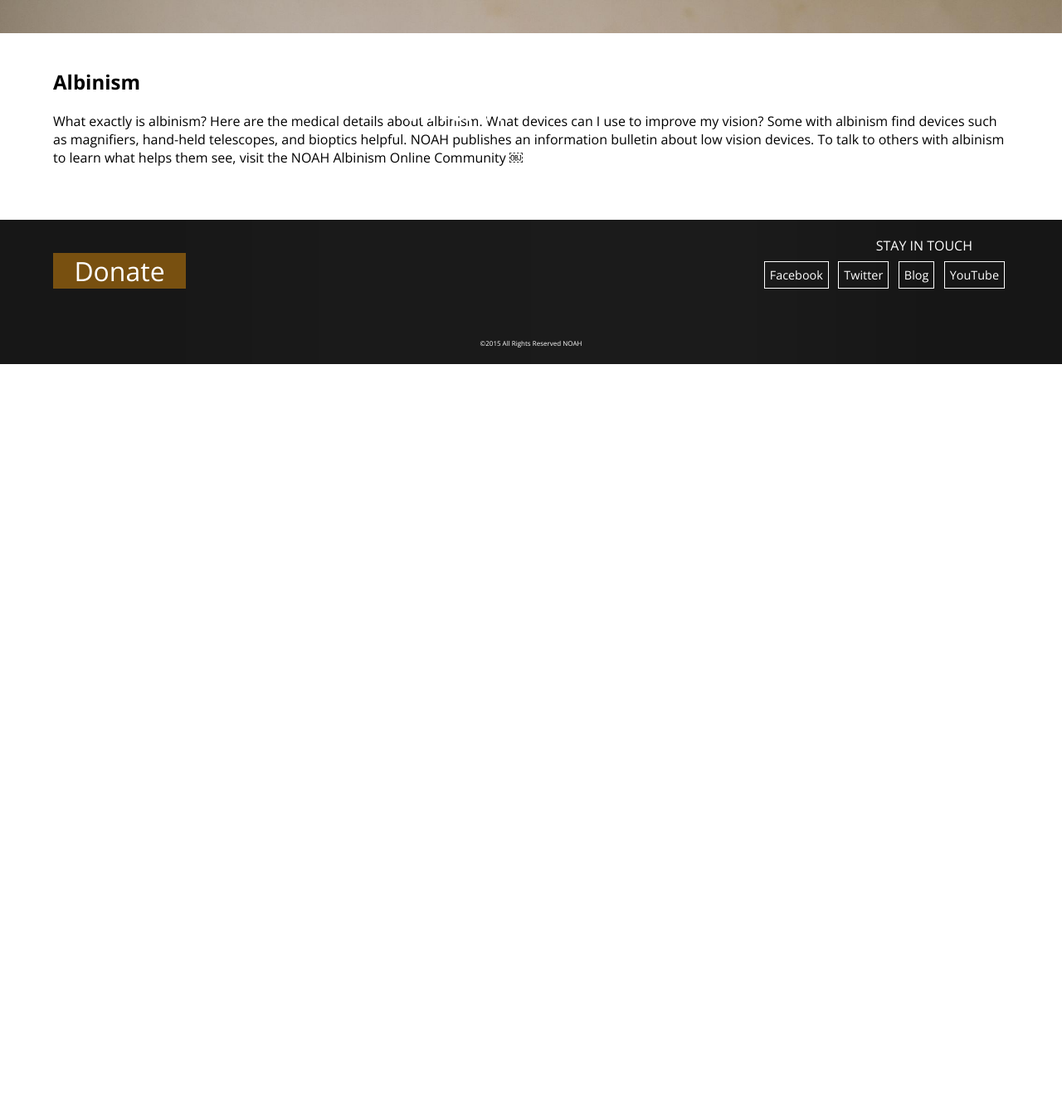
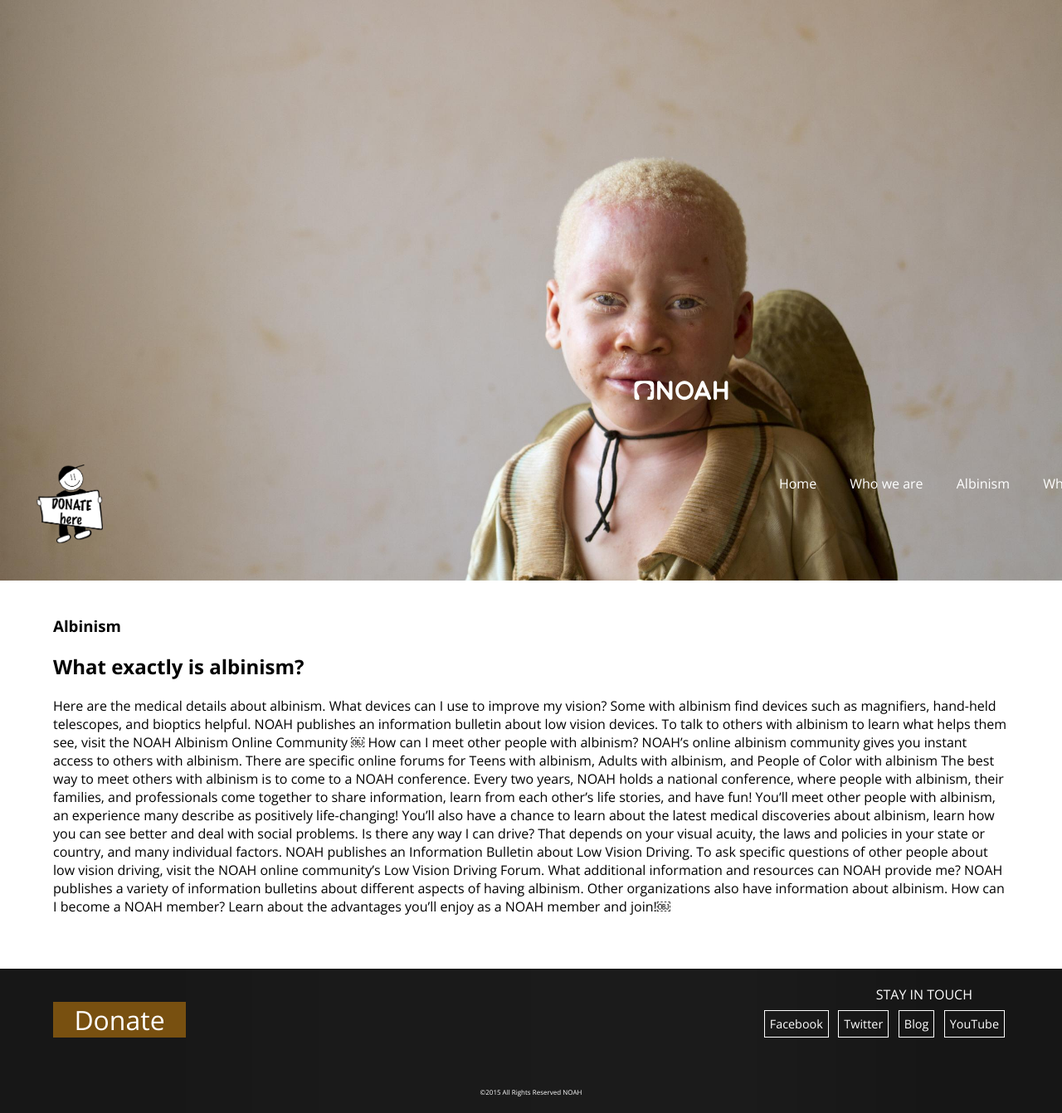
Before and after one commit to lorefranko/noah-albinism, a Jekyll site: the page built from albinism.html, in a window 1280 px wide. Shown: the whole page at 83% size. Built offline with Jekyll 4.4.1, drawn with Linux system fonts in a browser that asks for light colours; nearby versions of some CDN libraries; Markdown is read by kramdown in place of the engine named in the settings; before the commit the page ends 900 px from its top, so only the background shows below that.

Commit message:
refactor (main) updated full width nav
updated style and add sub menu on full width nav

```diff
--- a/_includes/nav.html
+++ b/_includes/nav.html
@@ -1,17 +1,36 @@
 
  <nav id="{{include.navid}}">
        <ul class="ul-nav-width">
-        <li><a href="#top"><img class="logo" src="images/logo-noah-white.svg" alt="logo"></a></li>
-        <li><a href="{{site.baseurl}}/index.html" class="{% if page.url == '/index.html' %}current{% endif %}">Home</a>
-					<ul>
-						<li><a href="{{site.baseurl}}/community.html" class="{% if page.url == '/community.html' %}current{% endif %} subs">On-Line Community</a></li>
-					</ul>
+        <li><a href="{{site.baseurl}}/index.html"><img class="logo" src="images/logo-noah-white.svg" alt="logo"></a></li>
+        <li><a href="{{site.baseurl}}/index.html" class="{% if page.url == '/index.html' %}current{% endif %}">Home</a></li>
+
+        <li><a href="{{site.baseurl}}/who.html" class="{% if page.url == '/who.html' %}current{% endif %}">Who we are</a></li>
+
+        <li><a href="{{site.baseurl}}/albinism.html" class="{% if page.url == '/albinism.html' %}current{% endif %}">Albinism</a>
+          <ul>
+            <li><a href="{{site.baseurl}}/children.html" class="{% if page.url == '/children.html' %}current{% endif %}">Children</a></li>
+            <li><a href="{{site.baseurl}}/students.html" class="{% if page.url == '/students.html' %}current{% endif %}">Students</a></li>
+          </ul>
         </li>
 
-        <li><a href="{{site.baseurl}}/who.html" class="{% if page.url == '/who.html' %}current{% endif %}">Who we are</a></li>
-        <li><a href="{{site.baseurl}}/albinism.html" class="{% if page.url == '/albinism.html' %}current{% endif %}">Albinism</a></li>
-        <li><a href="{{site.baseurl}}/whats-going-on.html" class="{% if page.url == '/whats-going-on.html' %}current{% endif %}">What's Going On</a></li>
-        <li><a href="{{site.baseurl}}/get-involved.html" class="{% if page.url == '/get-involved.html' %}current{% endif %}">Get Involved</a></li>
-        <li><a href="{{site.baseurl}}/donate.html" class="{% if page.url == '/donate.html' %}current{% endif %}">Donate</a></li>
+        <li><a href="{{site.baseurl}}/whats-going-on.html" class="{% if page.url == '/whats-going-on.html' %}current{% endif %}">What's Going On</a>
+          <ul>
+            <li><a href="#projects">Projects</a></li>
+            <li><a href="#events">Events</a></li>
+            <li><a href="#blog">Blog</a></li>
+          </ul>
+        </li>
+
+        <li><a href="{{site.baseurl}}/get-involved.html" class="{% if page.url == '/get-involved.html' %}current{% endif %}">Get Involved</a>
+          <ul>
+            <li><a href="#membership">Membership</a></li>
+            <li><a href="#fundraising">Fundraising</a></li>
+            <li><a href="#volunteer">Volunteer</a></li>
+          </ul>
+        </li>
+
+        <li><a href="{{site.baseurl}}/donate.html" class="{% if page.url == '/donate.html' %}current{% endif %}">Donate</a>
+        </li>
+
        </ul>
  </nav>
--- a/albinism.html
+++ b/albinism.html
@@ -1,14 +1,40 @@
 ---
 layout: default
 ---
+<section>
   <h1>Albinism</h1>
-  <p>What exactly is albinism?
-Here are the medical details about albinism.
 
-What devices can I use to improve my vision?
-Some with albinism find devices such as magnifiers, hand-held telescopes, and bioptics helpful. NOAH publishes an information bulletin about low vision devices.
+		<h2>What exactly is albinism?</h2>
+		Here are the medical details about albinism.
+
+		What devices can I use to improve my vision?
+		Some with albinism find devices such as magnifiers, hand-held telescopes, and bioptics helpful. NOAH publishes an information bulletin about low vision devices.
 
 
-To talk to others with albinism to learn what helps them see, visit the NOAH Albinism Online Community ￼
+		To talk to others with albinism to learn what helps them see, visit the NOAH Albinism Online Community ￼
 
-</p>
+
+		How can I meet other people with albinism?
+
+		NOAH’s online albinism community gives you instant access to others with albinism. There are specific online forums for Teens with albinism, Adults with albinism, and People of Color with albinism
+
+		The best way to meet others with albinism is to come to a NOAH conference. Every two years, NOAH holds a national conference, where people with albinism, their families, and professionals come together to share information, learn from each other’s life stories, and have fun! You’ll meet other people with albinism, an experience many describe as positively life-changing! You’ll also have a chance to learn about the latest medical discoveries about albinism, learn how you can see better and deal with social problems.
+
+
+		Is there any way I can drive?
+
+		That depends on your visual acuity, the laws and policies in your state or country, and many individual factors. NOAH publishes an Information Bulletin about Low Vision Driving.
+
+		To ask specific questions of other people about low vision driving, visit the NOAH online community’s Low Vision Driving Forum.
+
+
+		What additional information and resources can NOAH provide me?
+
+		NOAH publishes a variety of information bulletins about different aspects of having albinism.
+		Other organizations also have information about albinism.
+
+
+		How can I become a NOAH member?
+
+		Learn about the advantages you’ll enjoy as a NOAH member and join!￼</p>
+</section>
--- a/css/style.css
+++ b/css/style.css
@@ -122,9 +122,9 @@
 
 /* line 8, /Users/LorenaFranco/Documents/GDx6/Interactive 5/noah-albinism/scss/components/main */
 header {
-  background: transparent url("../images/angel.jpg") no-repeat fixed center;
+  background: transparent url("../images/angel.jpg") no-repeat center;
   background-size: cover;
-  padding: 20px; }
+  padding: 350px; }
   /* line 91, /Users/LorenaFranco/Documents/GDx6/Interactive 5/noah-albinism/scss/mixins */
   header {
     *zoom: 1; }
@@ -161,10 +161,56 @@
     color: #fff;
     text-decoration: none; }
   /* line 45, /Users/LorenaFranco/Documents/GDx6/Interactive 5/noah-albinism/scss/components/main */
-  #full-width-menu .subs {
-    display: none; }
-
-/* line 51, /Users/LorenaFranco/Documents/GDx6/Interactive 5/noah-albinism/scss/components/main */
+  #full-width-menu ul {
+    text-align: left;
+    display: inline;
+    margin: 0;
+    padding: 15px 4px 17px 0;
+    list-style: none; }
+  /* line 53, /Users/LorenaFranco/Documents/GDx6/Interactive 5/noah-albinism/scss/components/main */
+  #full-width-menu ul li {
+    display: inline-block;
+    margin-right: -4px;
+    position: relative;
+    padding: 15px 20px;
+    cursor: pointer;
+    transition: all 0.2s; }
+  /* line 65, /Users/LorenaFranco/Documents/GDx6/Interactive 5/noah-albinism/scss/components/main */
+  #full-width-menu ul li:hover {
+    background: #555;
+    color: #fff; }
+  /* line 69, /Users/LorenaFranco/Documents/GDx6/Interactive 5/noah-albinism/scss/components/main */
+  #full-width-menu ul li ul {
+    padding: 0;
+    position: absolute;
+    top: 48px;
+    left: 0;
+    width: 150px;
+    box-shadow: none;
+    display: none;
+    opacity: 0;
+    visibility: hidden;
+    -webkit-transiton: opacity 0.2s;
+    -moz-transition: opacity 0.2s;
+    -ms-transition: opacity 0.2s;
+    -o-transition: opacity 0.2s;
+    -transition: opacity 0.2s; }
+  /* line 87, /Users/LorenaFranco/Documents/GDx6/Interactive 5/noah-albinism/scss/components/main */
+  #full-width-menu ul li ul li {
+    background: #555;
+    display: block;
+    color: #fff;
+    text-shadow: 0 -1px 0 #000; }
+  /* line 93, /Users/LorenaFranco/Documents/GDx6/Interactive 5/noah-albinism/scss/components/main */
+  #full-width-menu ul li ul li:hover {
+    background: #666; }
+  /* line 94, /Users/LorenaFranco/Documents/GDx6/Interactive 5/noah-albinism/scss/components/main */
+  #full-width-menu ul li:hover ul {
+    display: block;
+    opacity: 1;
+    visibility: visible; }
+
+/* line 102, /Users/LorenaFranco/Documents/GDx6/Interactive 5/noah-albinism/scss/components/main */
 #my-button {
   position: absolute;
   right: 0;
@@ -174,16 +220,17 @@
     #my-button {
       display: none; } }
 
-/* line 61, /Users/LorenaFranco/Documents/GDx6/Interactive 5/noah-albinism/scss/components/main */
+/* line 112, /Users/LorenaFranco/Documents/GDx6/Interactive 5/noah-albinism/scss/components/main */
 #top {
   display: block; }
 
-/* line 64, /Users/LorenaFranco/Documents/GDx6/Interactive 5/noah-albinism/scss/components/main */
+/* line 115, /Users/LorenaFranco/Documents/GDx6/Interactive 5/noah-albinism/scss/components/main */
 .logo {
   z-index: 999;
-  width: 150px; }
-
-/* line 70, /Users/LorenaFranco/Documents/GDx6/Interactive 5/noah-albinism/scss/components/main */
+  width: 150px;
+  float: left; }
+
+/* line 123, /Users/LorenaFranco/Documents/GDx6/Interactive 5/noah-albinism/scss/components/main */
 #my-menu .mm-list a.mm-subopen {
   right: 40px; }
 
@@ -192,10 +239,10 @@
     display: none; } }
 
 /* ----------Section-1--------*/
-/* line 83, /Users/LorenaFranco/Documents/GDx6/Interactive 5/noah-albinism/scss/components/main */
+/* line 136, /Users/LorenaFranco/Documents/GDx6/Interactive 5/noah-albinism/scss/components/main */
 .section-1 {
   margin: 5%; }
-  /* line 85, /Users/LorenaFranco/Documents/GDx6/Interactive 5/noah-albinism/scss/components/main */
+  /* line 138, /Users/LorenaFranco/Documents/GDx6/Interactive 5/noah-albinism/scss/components/main */
   .section-1 h1 {
     margin-top: 100px;
     border: red; }
@@ -214,19 +261,19 @@
 	float: left;
 }
 */
-/* line 105, /Users/LorenaFranco/Documents/GDx6/Interactive 5/noah-albinism/scss/components/main */
+/* line 158, /Users/LorenaFranco/Documents/GDx6/Interactive 5/noah-albinism/scss/components/main */
 .image-2-3 {
   width: 60%; }
 
 /* ----------Donate Button-----------*/
-/* line 111, /Users/LorenaFranco/Documents/GDx6/Interactive 5/noah-albinism/scss/components/main */
+/* line 164, /Users/LorenaFranco/Documents/GDx6/Interactive 5/noah-albinism/scss/components/main */
 .donateContainer {
   position: relative;
   width: 207px;
   margin: -140px 100px 0 20px;
   z-index: 999; }
 
-/* line 117, /Users/LorenaFranco/Documents/GDx6/Interactive 5/noah-albinism/scss/components/main */
+/* line 170, /Users/LorenaFranco/Documents/GDx6/Interactive 5/noah-albinism/scss/components/main */
 .donate {
   margin: auto;
   position: relative;
@@ -235,18 +282,18 @@
   z-index: 2;
   display: block; }
 
-/* line 126, /Users/LorenaFranco/Documents/GDx6/Interactive 5/noah-albinism/scss/components/main */
+/* line 179, /Users/LorenaFranco/Documents/GDx6/Interactive 5/noah-albinism/scss/components/main */
 .donate-here {
   width: 50%; }
 
-/* line 129, /Users/LorenaFranco/Documents/GDx6/Interactive 5/noah-albinism/scss/components/main */
+/* line 182, /Users/LorenaFranco/Documents/GDx6/Interactive 5/noah-albinism/scss/components/main */
 .donate:hover + .rays {
   height: 200px;
   width: 200px;
   opacity: 1;
   margin-top: -105px; }
 
-/* line 135, /Users/LorenaFranco/Documents/GDx6/Interactive 5/noah-albinism/scss/components/main */
+/* line 188, /Users/LorenaFranco/Documents/GDx6/Interactive 5/noah-albinism/scss/components/main */
 .rays {
   -webkit-transform-origin: center;
       -ms-transform-origin: center;
@@ -267,18 +314,18 @@
           animation: godrays 10s ease-in-out alternate infinite; }
 
 @-webkit-keyframes godrays {
-  /* line 149, /Users/LorenaFranco/Documents/GDx6/Interactive 5/noah-albinism/scss/components/main */
+  /* line 202, /Users/LorenaFranco/Documents/GDx6/Interactive 5/noah-albinism/scss/components/main */
   to {
     -webkit-transform: rotate(360deg);
             transform: rotate(360deg); } }
 
 @keyframes godrays {
-  /* line 149, /Users/LorenaFranco/Documents/GDx6/Interactive 5/noah-albinism/scss/components/main */
+  /* line 202, /Users/LorenaFranco/Documents/GDx6/Interactive 5/noah-albinism/scss/components/main */
   to {
     -webkit-transform: rotate(360deg);
             transform: rotate(360deg); } }
 
-/* line 154, /Users/LorenaFranco/Documents/GDx6/Interactive 5/noah-albinism/scss/components/main */
+/* line 207, /Users/LorenaFranco/Documents/GDx6/Interactive 5/noah-albinism/scss/components/main */
 .donate-footer {
   font-size: 2em;
   background-size: 200px;
@@ -286,16 +333,16 @@
   margin-left: 5%;
   width: 160px;
   text-align: center; }
-  /* line 161, /Users/LorenaFranco/Documents/GDx6/Interactive 5/noah-albinism/scss/components/main */
+  /* line 214, /Users/LorenaFranco/Documents/GDx6/Interactive 5/noah-albinism/scss/components/main */
   .donate-footer a {
     text-decoration: none;
     color: #fff; }
-  /* line 165, /Users/LorenaFranco/Documents/GDx6/Interactive 5/noah-albinism/scss/components/main */
+  /* line 218, /Users/LorenaFranco/Documents/GDx6/Interactive 5/noah-albinism/scss/components/main */
   .donate-footer:hover {
     background-color: #da8a0b; }
 
 /* ----------FOOTER-----------*/
-/* line 172, /Users/LorenaFranco/Documents/GDx6/Interactive 5/noah-albinism/scss/components/main */
+/* line 225, /Users/LorenaFranco/Documents/GDx6/Interactive 5/noah-albinism/scss/components/main */
 footer {
   background-color: #3a3835;
   background: url("../images/footer-bg-dark_dotted.png");
@@ -311,17 +358,17 @@
   /* line 99, /Users/LorenaFranco/Documents/GDx6/Interactive 5/noah-albinism/scss/mixins */
   footer:after {
     clear: both; }
-  /* line 178, /Users/LorenaFranco/Documents/GDx6/Interactive 5/noah-albinism/scss/components/main */
+  /* line 231, /Users/LorenaFranco/Documents/GDx6/Interactive 5/noah-albinism/scss/components/main */
   footer li {
     list-style-type: none;
     margin: 5px; }
 
-/* line 184, /Users/LorenaFranco/Documents/GDx6/Interactive 5/noah-albinism/scss/components/main */
+/* line 237, /Users/LorenaFranco/Documents/GDx6/Interactive 5/noah-albinism/scss/components/main */
 #my-footer a {
   color: #fff;
   font-size: 3em; }
 
-/* line 189, /Users/LorenaFranco/Documents/GDx6/Interactive 5/noah-albinism/scss/components/main */
+/* line 242, /Users/LorenaFranco/Documents/GDx6/Interactive 5/noah-albinism/scss/components/main */
 .touch {
   float: right;
   margin: -20px;
@@ -330,25 +377,25 @@
   padding-right: 10%;
   color: #fff; }
 
-/* line 198, /Users/LorenaFranco/Documents/GDx6/Interactive 5/noah-albinism/scss/components/main */
+/* line 251, /Users/LorenaFranco/Documents/GDx6/Interactive 5/noah-albinism/scss/components/main */
 .social {
   font-size: 0.3em;
   font-weight: 300;
   float: right;
   padding-right: 5%; }
-  /* line 203, /Users/LorenaFranco/Documents/GDx6/Interactive 5/noah-albinism/scss/components/main */
+  /* line 256, /Users/LorenaFranco/Documents/GDx6/Interactive 5/noah-albinism/scss/components/main */
   .social a {
     text-decoration: none; }
-  /* line 206, /Users/LorenaFranco/Documents/GDx6/Interactive 5/noah-albinism/scss/components/main */
+  /* line 259, /Users/LorenaFranco/Documents/GDx6/Interactive 5/noah-albinism/scss/components/main */
   .social li {
     border: solid #fff 1px;
     display: inline-block;
     padding: 6px; }
-    /* line 210, /Users/LorenaFranco/Documents/GDx6/Interactive 5/noah-albinism/scss/components/main */
+    /* line 263, /Users/LorenaFranco/Documents/GDx6/Interactive 5/noah-albinism/scss/components/main */
     .social li:hover {
       background-color: rgba(218, 138, 11, 0.5); }
 
-/* line 216, /Users/LorenaFranco/Documents/GDx6/Interactive 5/noah-albinism/scss/components/main */
+/* line 269, /Users/LorenaFranco/Documents/GDx6/Interactive 5/noah-albinism/scss/components/main */
 .copyright {
   font-weight: 300;
   color: #fff;
```
Also changed, not shown: children.html (added, +84 -0 lines), prepros.cfg (+44 -0 lines), scss/components/_main.scss (+58 -5 lines), students.html (added, +123 -0 lines), who.html (line endings or trailing spaces), 1 other file.
